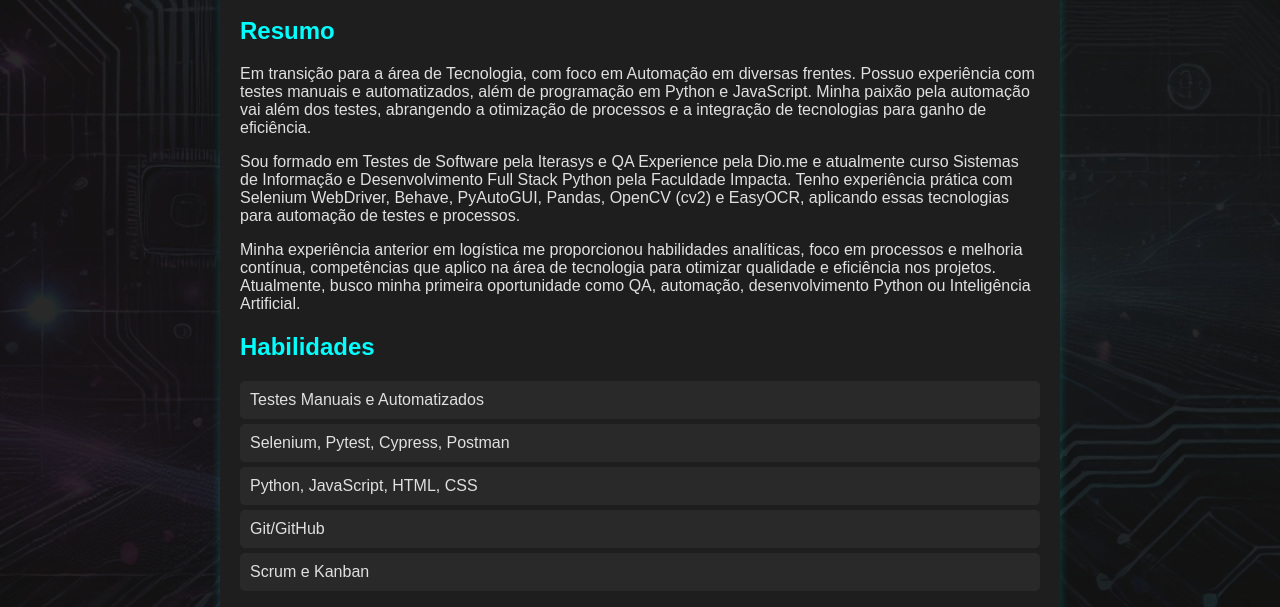
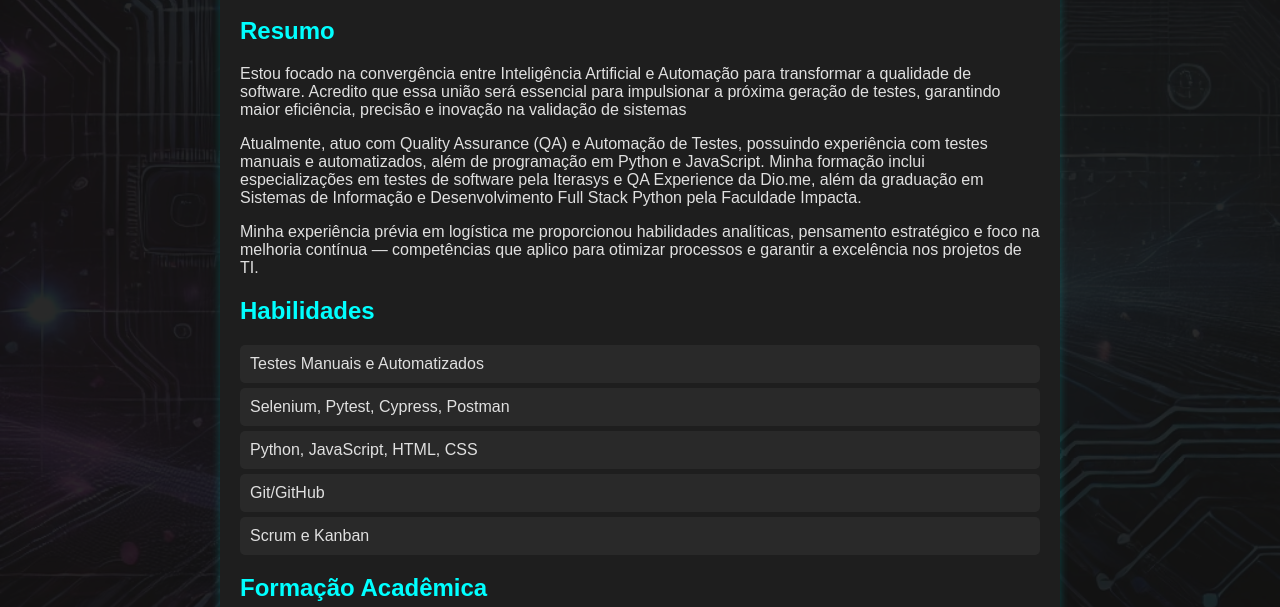
Before and after one commit to Dallan99/cv-dallan, a plain HTML site: page index.html in a window 1280 px wide. Shown: the part 178-785 px from the top of the page. Drawn offline with Linux system fonts and the light colour scheme.

Commit message:
Alteração do texto do resumo

```diff
--- a/index.html
+++ b/index.html
@@ -22,9 +22,10 @@
 
         <section>
             <h2>Resumo</h2>
-            <p>Em transição para a área de Tecnologia, com foco em Automação em diversas frentes. Possuo experiência com testes manuais e automatizados, além de programação em Python e JavaScript. Minha paixão pela automação vai além dos testes, abrangendo a otimização de processos e a integração de tecnologias para ganho de eficiência.</p>
-            <p>Sou formado em Testes de Software pela Iterasys e QA Experience pela Dio.me e atualmente curso Sistemas de Informação e Desenvolvimento Full Stack Python pela Faculdade Impacta. Tenho experiência prática com Selenium WebDriver, Behave, PyAutoGUI, Pandas, OpenCV (cv2) e EasyOCR, aplicando essas tecnologias para automação de testes e processos.</p>
-            <p>Minha experiência anterior em logística me proporcionou habilidades analíticas, foco em processos e melhoria contínua, competências que aplico na área de tecnologia para otimizar qualidade e eficiência nos projetos. Atualmente, busco minha primeira oportunidade como QA, automação, desenvolvimento Python ou Inteligência Artificial.</p>
+            <p>Estou focado na convergência entre Inteligência Artificial e Automação para transformar a qualidade de software. Acredito que essa união será essencial para impulsionar a próxima geração de testes, garantindo maior eficiência, precisão e inovação na validação de sistemas</p>
+            <p>Atualmente, atuo com Quality Assurance (QA) e Automação de Testes, possuindo experiência com testes manuais e automatizados, além de programação em Python e JavaScript. Minha formação inclui especializações em testes de software pela Iterasys e QA Experience da Dio.me,
+            além da graduação em Sistemas de Informação e Desenvolvimento Full Stack Python pela Faculdade Impacta.</p>
+            <p> Minha experiência prévia em logística me proporcionou habilidades analíticas, pensamento estratégico e foco na melhoria contínua — competências que aplico para otimizar processos e garantir a excelência nos projetos de TI.</p>
         </section>
 
         <section>
```
